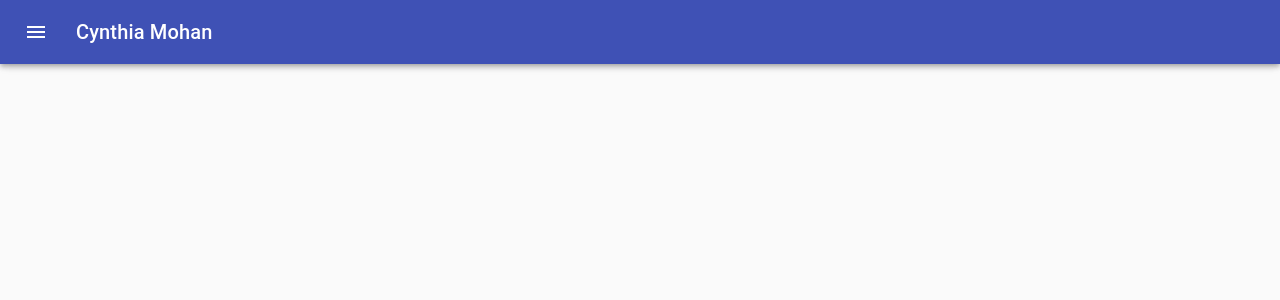
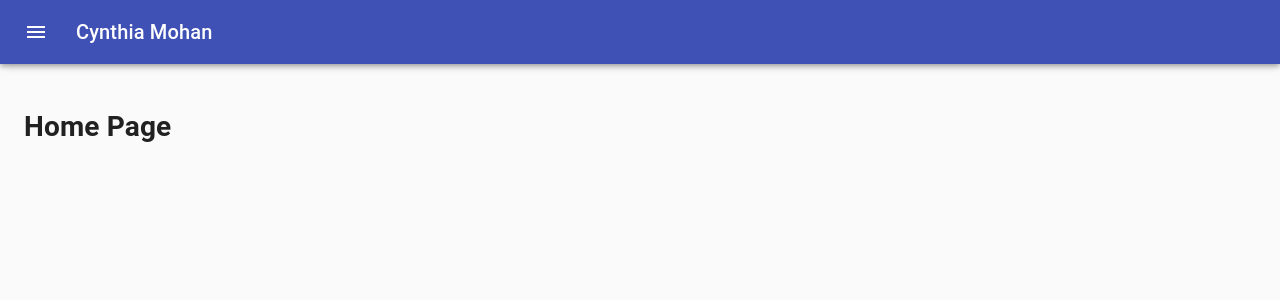
Before and after one commit to CynthiaMohan/cynthia-react-portfolio, a React (Create React App) app: page / in a window 1280 px wide. Shown: the top 300 px of the page. Built offline with nearby package versions, Linux system fonts and the light colour scheme.

Commit message:
working on homepage

```diff
--- a/src/App.js
+++ b/src/App.js
@@ -2,13 +2,15 @@ import React from 'react';
 import { Switch, Route } from 'react-router-dom';
 import Drawer from './components/Drawer';
 import AboutComponent from './components/About';
+import HomeComponent from './components/Home';
+
 
 function App() {
   return (
     <Drawer>
       <Switch>
         <Route path='/about' component={AboutComponent} />
-
+        <Route path='/' component={HomeComponent} />
       </Switch>
     </Drawer>
   );
--- /dev/null
+++ b/src/components/Home/index.js
@@ -0,0 +1,8 @@
+import React from 'react';
+
+const Home = () => {
+    return (
+        <h1>Home Page</h1>
+    );
+};
+export default Home;
```
